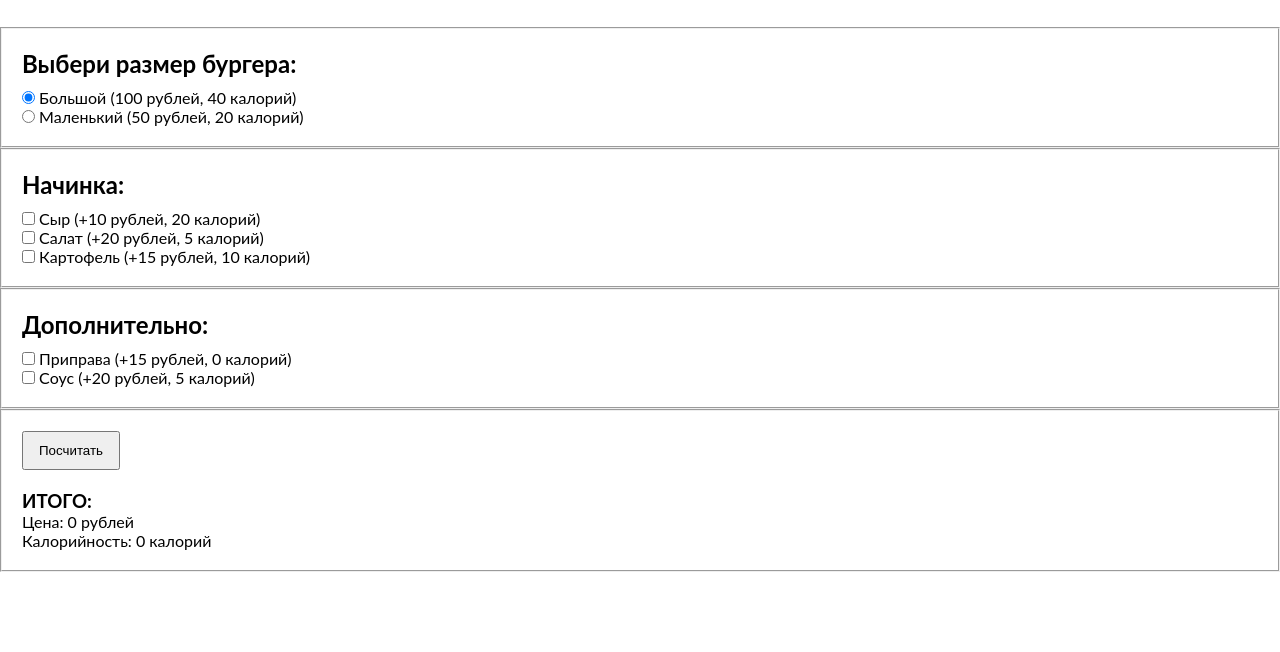
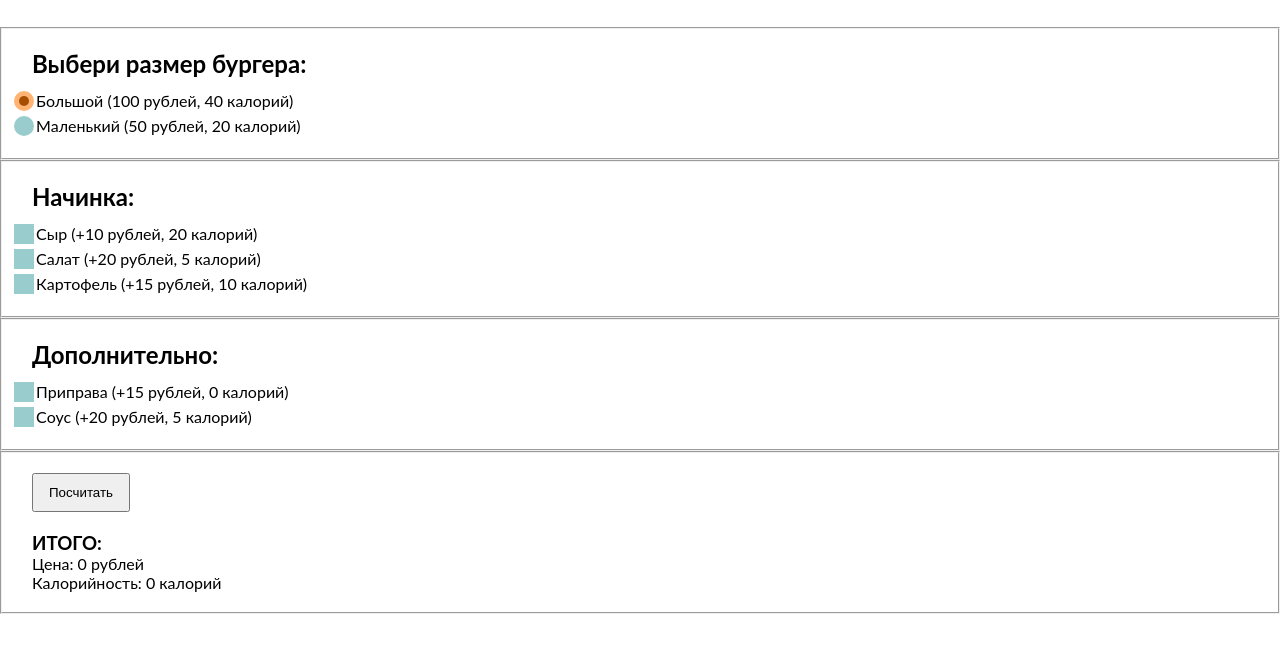
Before and after one commit to Vogusov/Create_Burger_calc, a plain HTML site: page index.html in a window 1280 px wide. Shown: the part 72-724 px from the top of the page. Drawn offline with Linux system fonts and the light colour scheme.

Commit message:
custom input

```diff
--- a/index.html
+++ b/index.html
@@ -12,28 +12,42 @@
   <form id="form-hamburger" action="#" >
     <fieldset>
       <h2>Выбери размер бургера:</h2>
-      <input type="radio" name="burger-size" value="big" data-size="big" data-price="100" data-cals="40" class="option" checked>
-      <label for="size-l">Большой (100 рублей, 40 калорий)</label><br>
-      <input type="radio" name="burger-size" value="small" data-size="small" data-price="50" data-cals="20" class="option">
-      <label for="size-s">Маленький (50 рублей, 20 калорий)</label>
+      <input type="radio" name="burger-size" value="big" data-size="big" data-price="100" data-cals="40" class="option" id="size-l" checked>
+      <label for="size-l">Большой (100 рублей, 40 калорий)
+        <span class="checkmark radio-mark"></span>
+      </label><br>
+      <input type="radio" name="burger-size" value="small" data-size="small" data-price="50" data-cals="20" class="option" id="size-s">
+      <label for="size-s">Маленький (50 рублей, 20 калорий)
+        <span class="checkmark radio-mark"></span>
+      </label>
     </fieldset>
 
     <fieldset>
       <h2>Начинка:</h2>
       <input type="checkbox" name="burger-stuff" value="cheese" data-price="10" data-cals="20" id="stuff-cheese" class="option">
-      <label for="stuff-cheese"">Сыр (+10 рублей, 20 калорий)</label><br>
+      <label for="stuff-cheese"">Сыр (+10 рублей, 20 калорий)
+        <span class="checkmark checkbox-mark"></span>
+      </label><br>
       <input type="checkbox" name="burger-stuff" value="salad" data-price="20" data-cals="5" id="stuff-salad" class="option">
-      <label for="stuff-salad">Салат (+20 рублей, 5 калорий)</label><br>
+      <label for="stuff-salad">Салат (+20 рублей, 5 калорий)
+        <span class="checkmark checkbox-mark"></span>
+      </label><br>
       <input type="checkbox" name="burger-stuff" value="potato" data-price="15" data-cals="10" id="stuff-potato" class="option">
-      <label for="stuff-potato">Картофель (+15 рублей, 10 калорий)</label>
+      <label for="stuff-potato">Картофель (+15 рублей, 10 калорий)
+        <span class="checkmark checkbox-mark"></span>
+      </label>
     </fieldset>
 
     <fieldset>
       <h2>Дополнительно:</h2>
       <input type="checkbox" name="topping" data-price="15" data-cals="0" id="topping-spice" class="option">
-      <label for="topping-spice">Приправа (+15 рублей, 0 калорий)</label><br>
+      <label for="topping-spice">Приправа (+15 рублей, 0 калорий)
+        <span class="checkmark checkbox-mark"></span>
+      </label><br>
       <input type="checkbox" name="topping" data-price="20" data-cals="5" id="topping-sauce" class="option">
-      <label for="topping-sauce">Соус (+20 рублей, 5 калорий)</label>
+      <label for="topping-sauce">Соус (+20 рублей, 5 калорий)
+        <span class="checkmark checkbox-mark"></span>
+      </label>
     </fieldset>
 
     <fieldset>
--- a/style.css
+++ b/style.css
@@ -17,10 +17,83 @@ h2 {
 }
 
 fieldset {
-  padding: 20px;
+  padding: 20px 30px;
 }
 
 input[type="button"] {
   padding: 10px 15px;
   margin-bottom: 20px;
+  cursor: pointer;
 }
+
+
+
+
+/* inputs customise */
+
+.option {
+  opacity: 0;
+  cursor: pointer;
+  width: 0;
+  height: 0;
+}
+
+label {
+  position: relative;
+  line-height: 25px;
+  cursor: pointer;
+}
+
+.checkmark {
+  content: "";
+  width: 20px;
+  height: 20px;
+  background-color: #9cc;
+  position: absolute;
+  left: -22px;
+  top: 0px;
+}
+
+.radio-mark {
+  border-radius: 50%;
+}
+
+label:hover .checkmark {
+  background-color: #FFB473;
+}
+
+.checkmark:before {
+  content: "";
+  display: none;
+  position: absolute;
+}
+
+.checkbox-mark:before {
+  width: 5px;
+  height: 10px;
+  transform: rotate(45deg);
+  border: solid #A64D00;
+  border-width: 0px 5px 5px 0px;
+  top: 0;
+  left: 5px;
+}
+
+.radio-mark:before {
+  width: 10px;
+  height: 10px;
+  border-radius: 50%;
+  top: 5px;
+  left: 5px;
+  background-color: #A64D00;
+}
+
+
+
+input:checked + label .checkmark {
+  background-color: #FFB473;
+}
+
+input:checked + label .checkbox-mark:before,
+input:checked + label .radio-mark:before {
+  display: block;
+}
```
